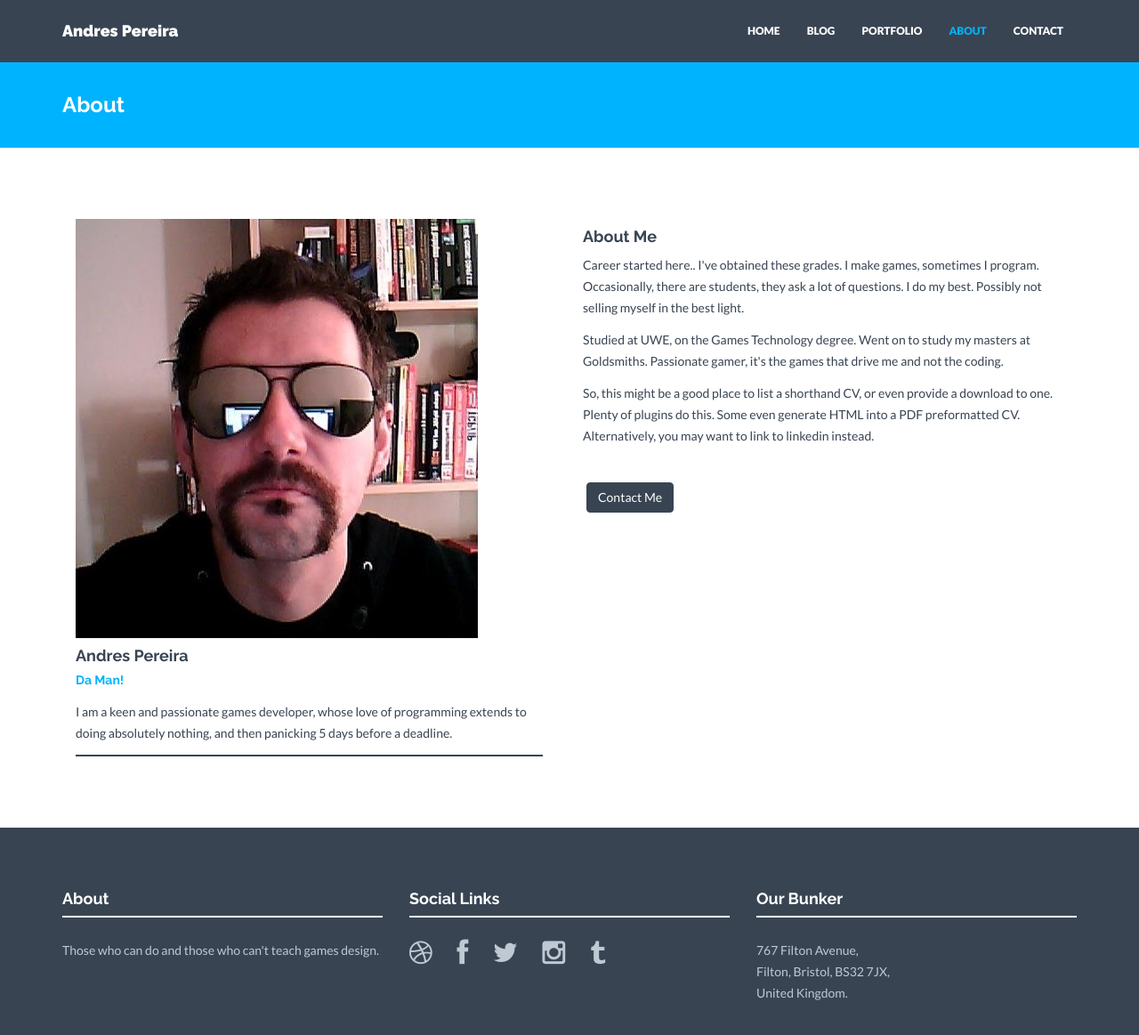
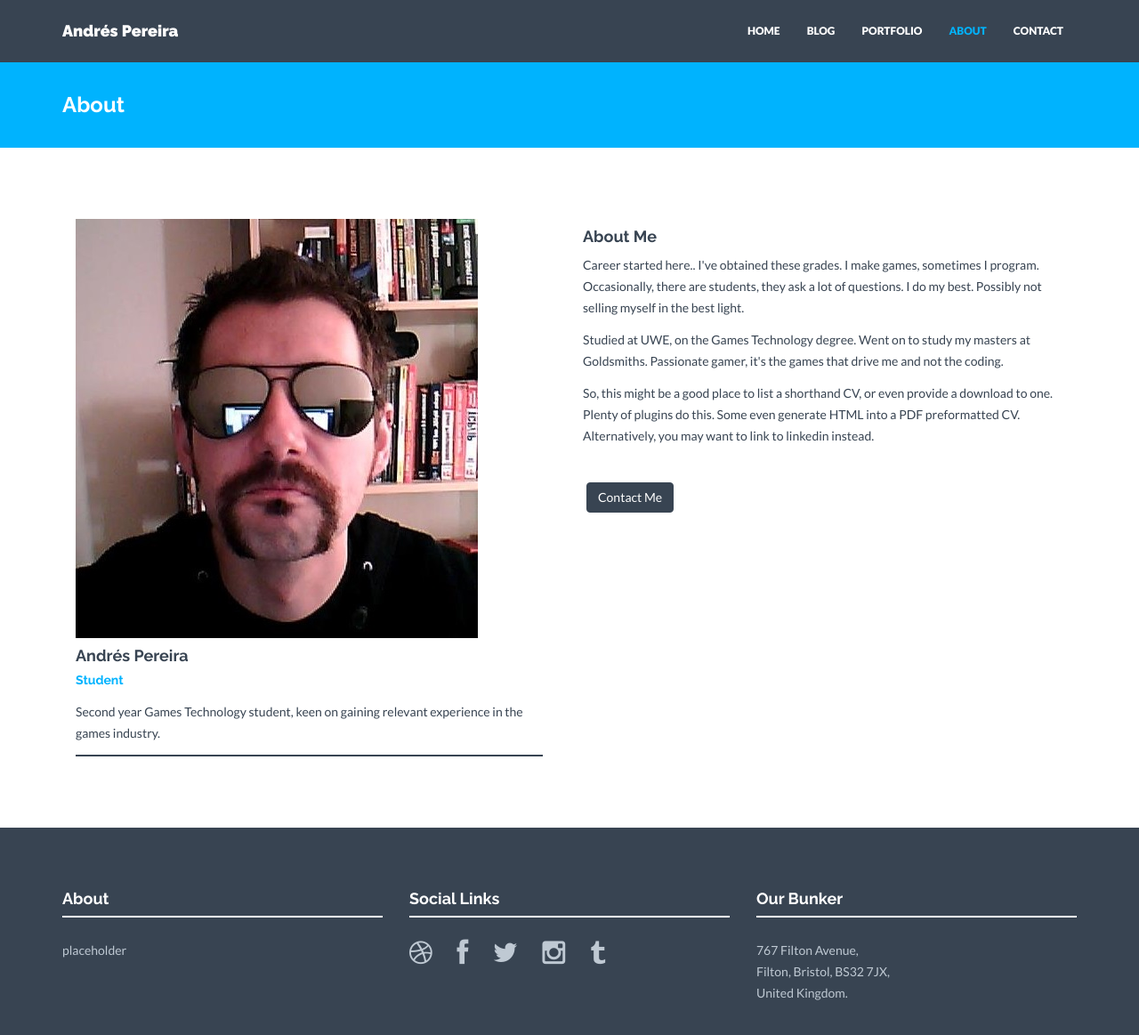
Before and after one commit to AGPO93/AGPO93.github.io, a Jekyll site: the page built from about.html, in a window 1280 px wide and 1200 px high. Shown: the top 1163 px of the window at 89% size. Built offline with Jekyll 4.4.1, drawn with Linux system fonts in a browser that asks for light colours; nearby versions of some CDN libraries.

Commit message:
Update _config.yml

```diff
--- a/_config.yml
+++ b/_config.yml
@@ -1,7 +1,7 @@
 ### GENERAL SETTINGS ###
 
 # Site settings
-title: Andres Pereira
+title: Andrés Pereira
 description: "Games development from an elder's persepective."
 analytics: #Google analytics code in the format XX-nnnnnnnn-n
 baseurl: "/" #important: start with /
@@ -63,9 +63,9 @@ email: andres2.pereira@uwe.ac.uk
 
 # Members information. Shown on About page.
 members:
-  - name: Andres Pereira
-    position: Da Man!
-    text: I am a keen and passionate games developer, whose love of programming extends to doing absolutely nothing, and then panicking 5 days before a deadline.
+  - name: Andrés Pereira
+    position: Student
+    text: Second year Games Technology student, keen on gaining relevant experience in the games industry.
     img: profile_1.jpg
     social:
       - title: envelope #use for email address
@@ -74,4 +74,4 @@ members:
         url:
 
 # Short text about your company. Shown in footer on every page and also separately on Home and Contact page.
-about: "Those who can do and those who can't teach games design."
+about: "placeholder"
```
